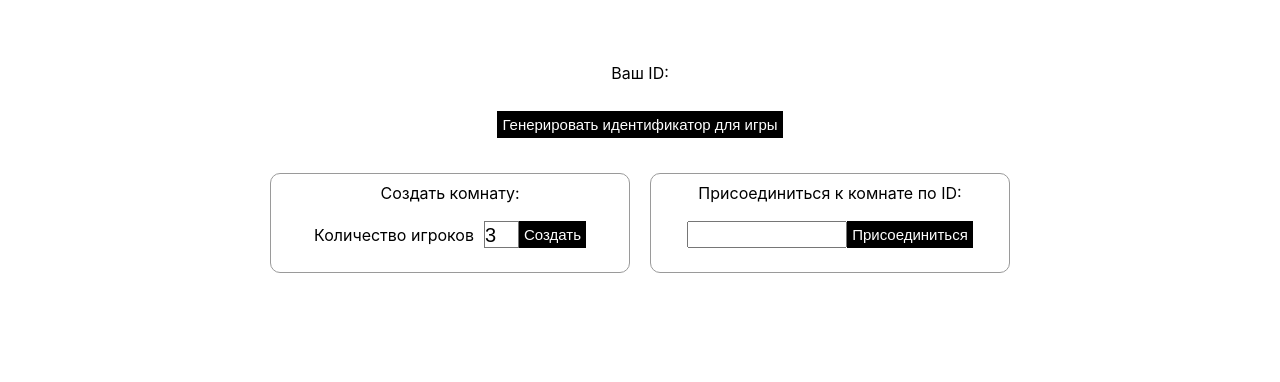
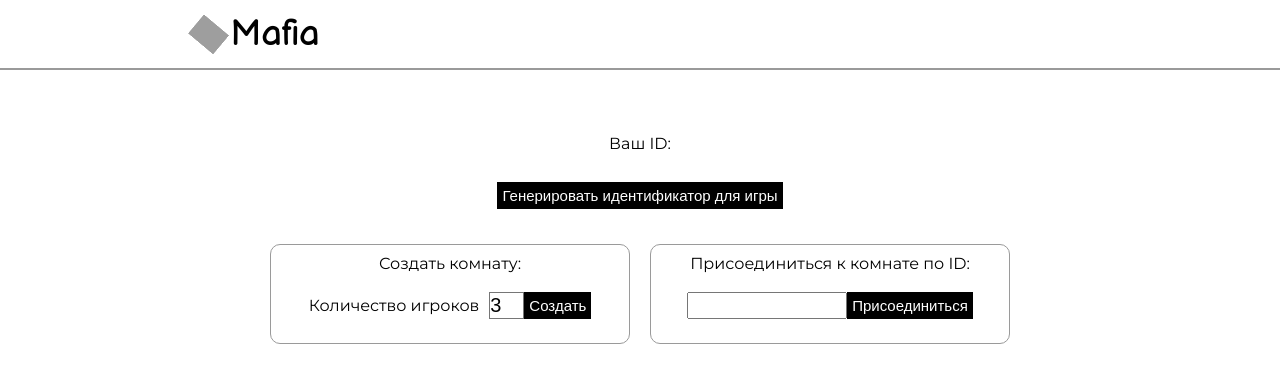
Before and after one commit to shokerplz/mafia_frontend, a React (Create React App) app in the folder mafia_frontend/: page / in a window 1280 px wide. Shown: the top 382 px of the page. Built offline with nearby package versions, Linux system fonts and the light colour scheme; grey boxes are pictures that could not be loaded.

Commit message:
ready status fixed & design revision

```diff
--- a/mafia_frontend/src/App.js
+++ b/mafia_frontend/src/App.js
@@ -1,10 +1,12 @@
 import React from 'react';
 import './App.css';
 import Start from "./comp/Start";
+import Header from "./comp/Header";
 
 const App = (props) => {
       return (
           <div>
+              <Header />
               <Start />
           </div>
       )
--- /dev/null
+++ b/mafia_frontend/src/comp/Header.jsx
@@ -0,0 +1,12 @@
+import React from 'react';
+import styles from './Start.module.css';
+
+const Header = () =>{
+    return (
+        <div className={styles.header}>
+            <img src="https://ya-webdesign.com/transparent450_/handgun-vector-png-7.png" alt="" className={styles.logo} />
+            <p className={styles.brand}>Mafia</p>
+        </div>
+    )
+}
+export default Header;
--- a/mafia_frontend/src/comp/Start.jsx
+++ b/mafia_frontend/src/comp/Start.jsx
@@ -36,6 +36,8 @@ let Start = () => {
 
     let Element = React.createRef( );
 
+
+
     let StateUpdater = () => {
         setInterval(async e => {
             let response = await fetch(`http://localhost:5000/status?id=${userID}`,{method : 'GET'});
@@ -49,9 +51,9 @@ let Start = () => {
     }
 
     let getUserID = async e => {
-        let response = await fetch('http://127.0.0.1:5000/get-user-id', {method : 'POST'})
+        let response = await fetch('http://127.0.0.1:5000/get-user-id', {method: 'POST'})
         let ID = await response.json();
-        if (ID){
+        if (ID) {
             setUserID(ID.USER_ID);
         }
     }
--- a/mafia_frontend/src/comp/Start.module.css
+++ b/mafia_frontend/src/comp/Start.module.css
@@ -1,7 +1,33 @@
+@import url('https://fonts.googleapis.com/css2?family=Balsamiq+Sans&display=swap');
+@import url('https://fonts.googleapis.com/css2?family=Montserrat&display=swap');
+
 *{
     margin : 0;
     padding : 0;
     box-sizing: border-box;
+}
+
+.header{
+    padding-left: 15%;
+    display: flex;
+    justify-content: flex-start;
+    align-items: center;
+    border-bottom:  2px solid #9a9a9a;
+    width: 100%;
+    height: 70px;
+    transition: padding-left 1s;
+}
+
+.brand{
+    font-family: 'Balsamiq Sans', cursive;
+    font-size: 36px;
+}
+
+.logo{
+    height: 25px;
+    transform: rotate(40deg);
+
+    margin-right: 5px;
 }
 
 .role{
@@ -15,6 +41,7 @@
 }
 
 .start__wrapper{
+    font-family: 'Montserrat', sans-serif;
     display: flex;
     flex-direction: column;
     padding: 50px;
@@ -81,7 +108,9 @@
 .start__joinform{
     display:flex;
     margin-bottom: 15px;
+    justify-content: center;
     align-items: center;
+    flex-wrap: wrap;
 }
 
 .start__genbutton{
@@ -134,9 +163,11 @@
 }
 
 .room__wrapper{
+    font-family: 'Montserrat', sans-serif;
     display: flex;
     flex-direction: column;
     align-items: center;
+    flex-wrap: wrap;
 }
 
 .room__userlog{
@@ -145,6 +176,16 @@
     border-radius: 10px;
     width: 450px;
     margin-bottom: 25px;
+}
+
+.id{
+    background: #e4cff3;
+    padding: 1px 5px;
+    border-radius: 7px;
+}
+
+.margin{
+    margin-bottom: 10px;
 }
 
 .room__gamelog{
--- a/mafia_frontend/src/comp/UsersLog.jsx
+++ b/mafia_frontend/src/comp/UsersLog.jsx
@@ -1,8 +1,13 @@
 import React from 'react';
+import styles from './Start.module.css';
 
 let UsersLog = (props) => {
-    let userStatus = "Ожидание готовности игроков";
+    let userStatus = "Ожидание готовности";
 
+
+    if (props.user.ready === "true" && props.room.mafia.length === 0){
+        userStatus = "Готов";
+    }
     if (props.room.mafia.includes(props.user.id.toString()) || props.room.peaceful.includes(props.user.id.toString())) {
         userStatus = "Жив";
     }
@@ -13,9 +18,10 @@ let UsersLog = (props) => {
         userStatus = "В тюрьме"
     }
 
+
     return(
-        <div>
-            <p>Игрок: {props.user.id} - Статус: {userStatus} </p>
+        <div className={styles.margin}>
+            <p>Игрок: <span className={styles.id}>{props.user.id}</span> - Статус: {userStatus} </p>
         </div>
     )
 }
```
